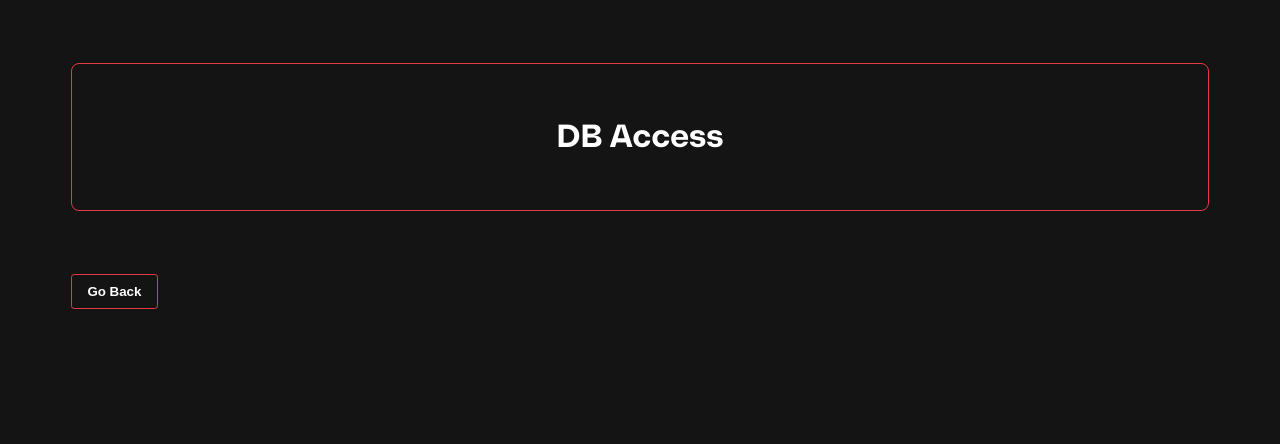
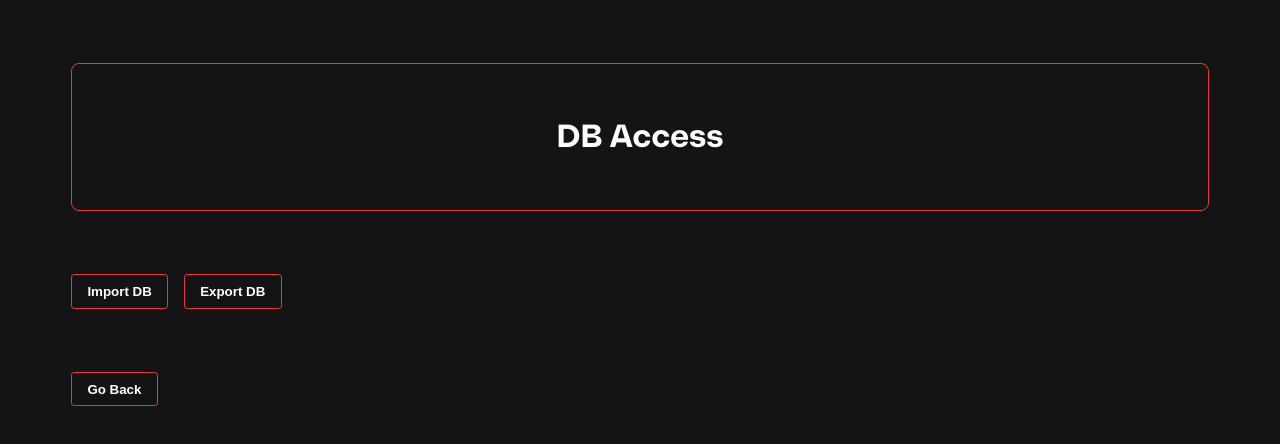
Before and after one commit to GuilhermeCosta-Ferreira/EasyBehaviour, a React (Vite) app in the folder appBehaviour/: page /db_access in a window 1280 px wide. Shown: the top 444 px of the page. Built offline with nearby package versions, Linux system fonts and the light colour scheme.

Commit message:
feat: Import and Export working for SQLite

```diff
--- /dev/null
+++ b/appBehaviour/src/features/db_access/components/IOButtons/DBExport.jsx
@@ -0,0 +1,17 @@
+import { exportWorkingDb } from '../../../../shared/db/connection';
+import Button from '../../../../shared/ui/Button/Button';
+
+function DBExport() {
+  const onExportClick = async () => {
+    const exportedTo = await exportWorkingDb();
+    console.log('Exported to:', exportedTo);
+  };
+
+  return (
+    <Button onClick={onExportClick}>
+      Export DB
+    </Button>
+  )
+}
+
+export default DBExport
--- /dev/null
+++ b/appBehaviour/src/features/db_access/components/IOButtons/DBImport.jsx
@@ -0,0 +1,21 @@
+import { importDbFromUserFile, getWorkingDb } from '../../../../shared/db/connection';
+import Button from '../../../../shared/ui/Button/Button';
+
+function DBImport() {
+  const onImportClick = async () => {
+    const path = await importDbFromUserFile();
+    if (!path) return;
+
+    const db = await getWorkingDb();
+    const rows = await db.select('SELECT name FROM sqlite_master WHERE type = "table"');
+    console.log('rows', rows);
+  };
+
+  return (
+    <Button type="button" onClick={onImportClick}>
+      Import DB
+    </Button>
+  );
+}
+
+export default DBImport
--- /dev/null
+++ b/appBehaviour/src/features/db_access/components/IOPannel/IOPannel.jsx
@@ -0,0 +1,14 @@
+import DBImport from "../IOButtons/DBImport";
+import DBExport from "../IOButtons/DBExport";
+import style from "./IOPannel.module.css"
+
+function IOPannel() {
+  return (
+    <div className={`container ${style.pannel}`}>
+      <DBImport></DBImport>
+      <DBExport></DBExport>
+    </div>
+  )
+}
+
+export default IOPannel
--- /dev/null
+++ b/appBehaviour/src/features/db_access/components/IOPannel/IOPannel.module.css
@@ -0,0 +1,4 @@
+.pannel{
+    display: flex;
+    gap: 1em;
+}
--- a/appBehaviour/src/features/db_access/pages/DBPage.jsx
+++ b/appBehaviour/src/features/db_access/pages/DBPage.jsx
@@ -2,6 +2,7 @@ import { useNavigate } from "react-router-dom";
 
 import Button from "../../../shared/ui/Button/Button";
 import SectionTitle from "../../../shared/ui/SectionTitle/SectionTitle";
+import IOPannel from "../components/IOPannel/IOPannel";
 
 function DBPage() {
   const navigate = useNavigate();
@@ -9,6 +10,7 @@ function DBPage() {
   return (
     <div>
       <SectionTitle>DB Access</SectionTitle>
+      <IOPannel></IOPannel>
       <Button className="container" onClick={() => navigate("/")}>Go Back</Button>
     </div>
   )
--- /dev/null
+++ b/appBehaviour/src/shared/db/connection.jsx
@@ -0,0 +1,85 @@
+import Database from '@tauri-apps/plugin-sql';
+import { open, save } from '@tauri-apps/plugin-dialog';
+import {
+  BaseDirectory,
+  mkdir,
+  readFile,
+  writeFile,
+} from '@tauri-apps/plugin-fs';
+
+const IMPORT_DIR = 'imported_dbs'; // folder created to where the db will live
+const WORKING_DB = `${IMPORT_DIR}/working.sqlite`; // full path for the imported file
+
+let dbInstance = null;
+
+
+
+/**
+ * Lets the user pick a SQLite file, copies it into AppData, and returns the internal path.
+ * The promise is needed for an async function
+ * @returns {Promise<string|null>}
+ */
+export async function importDbFromUserFile() {
+  // 1. user selects a file
+  const selected = await open({
+    title: 'Select SQLite database',
+    multiple: false,
+    filters: [{ name: 'SQLite DB', extensions: ['db', 'sqlite', 'sqlite3'] }],
+  });
+
+  // 2. If the user gives up on importing
+  if (!selected || Array.isArray(selected)) return null;
+
+  // 3. ensure internal dir exists
+  await mkdir(IMPORT_DIR, { baseDir: BaseDirectory.AppData, recursive: true });
+
+  // 4. read chosen file (absolute path) -> write to appdata copy
+  // Dialog open() adds selected paths to the fs scope, so this read is permitted.
+  const bytes = await readFile(selected);
+  await writeFile(WORKING_DB, bytes, { baseDir: BaseDirectory.AppData });
+
+  // 5. reset any open connection
+  dbInstance = null;
+
+  return WORKING_DB;
+}
+
+
+
+/**
+ * Gets (and caches) the Database instance for the internal working DB.
+ * @returns {Promise<Database>}
+ */
+export async function getWorkingDb() {
+  if (dbInstance) return dbInstance;
+
+  // This opens the DB file stored under AppData.
+  // Note: plugin-sql expects a relative path (it resolves internally).
+  dbInstance = await Database.load(`sqlite:${WORKING_DB}`);
+  return dbInstance;
+}
+
+
+
+/**
+ * Exports the internal working DB to a user-chosen destination.
+ * @returns {Promise<string|null>}
+ */
+export async function exportWorkingDb() {
+  // 1. Pick destination path
+  const dest = await save({
+    title: 'Export database as…',
+    defaultPath: 'export.sqlite',
+    filters: [{ name: 'SQLite DB', extensions: ['db', 'sqlite', 'sqlite3'] }],
+  });
+
+  // 2. Cancel if canceled
+  if (!dest) return null;
+
+  // IMPORTANT: ensure DB is not mid-write. If you’re doing lots of writes,
+  // consider a "close DB" step (depending on plugin capabilities).
+  const bytes = await readFile(WORKING_DB, { baseDir: BaseDirectory.AppData });
+  await writeFile(dest, bytes);
+
+  return dest;
+}
--- a/appBehaviour/src/shared/db/index.jsx
+++ /dev/null
@@ -1,6 +0,0 @@
-import Database from '@tauri-apps/plugin-sql';
-// when using `"withGlobalTauri": true`, you may use
-// const Database = window.__TAURI__.sql;
-
-//const db = await Database.load('sqlite:test.db');
-//await db.execute('INSERT INTO ...');
```
Also changed, not shown: appBehaviour/src-tauri/capabilities/default.json (+6 -1 lines).
